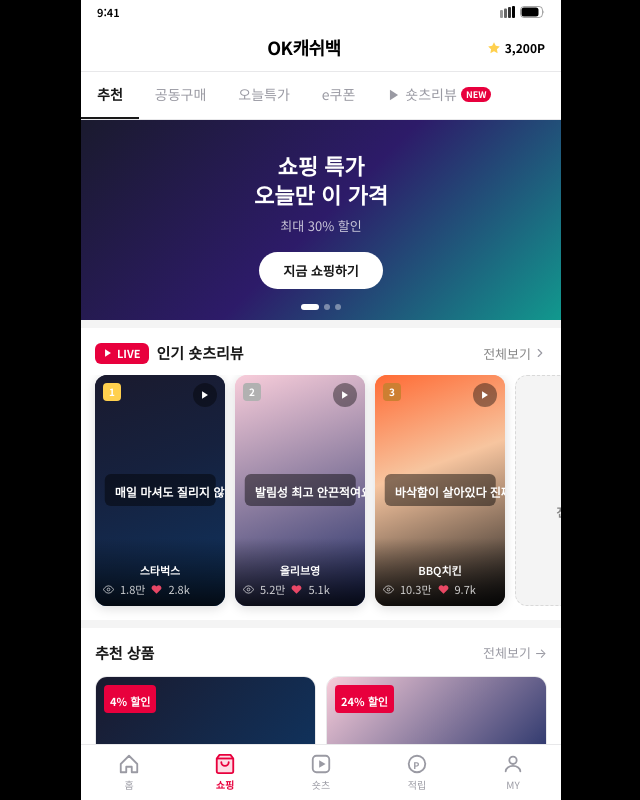
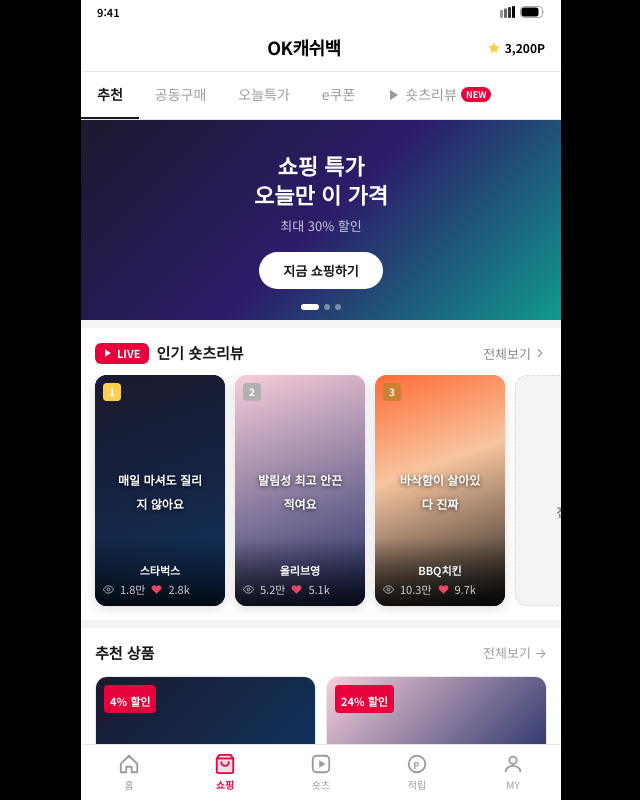
Before and after one commit to sangyun88/okcashbag-shorts-review, a React (Vite) app: page / in a window 1280 px wide. Shown: the whole page, without its empty margins (319-959 px from the left). Built offline with nearby package versions, Linux system fonts and the light colour scheme.

Commit message:
fix: 숏츠 자막 bg박스 제거, 줄바꿈 허용, 썸네일 재생아이콘 제거

```diff
--- a/src/components/shorts/HighlightSection.jsx
+++ b/src/components/shorts/HighlightSection.jsx
@@ -58,10 +58,9 @@ export default function HighlightSection() {
             <div style={{
               position: 'absolute', top: '50%', left: '50%',
               transform: 'translate(-50%, -50%)',
-              background: 'rgba(0,0,0,0.45)', borderRadius: 6,
               padding: '4px 10px', width: '85%', textAlign: 'center',
             }}>
-              <span style={{ color: T.white, fontSize: 12, fontWeight: 700, whiteSpace: 'nowrap' }}>{r.caption}</span>
+              <span style={{ color: T.white, fontSize: 12, fontWeight: 700, lineHeight: 1.4, textShadow: '0 1px 4px rgba(0,0,0,0.7)' }}>{r.caption}</span>
             </div>
 
             {/* 하단 오버레이 */}
@@ -82,17 +81,6 @@ export default function HighlightSection() {
                 </svg>
                 <span style={{ fontSize: 11, color: 'rgba(255,255,255,0.8)' }}>{fmtNum(r.likes)}</span>
               </div>
-            </div>
-
-            {/* 재생 아이콘 */}
-            <div style={{
-              position: 'absolute', top: 8, right: 8,
-              background: 'rgba(0,0,0,0.4)', borderRadius: '50%',
-              width: 24, height: 24, display: 'flex', alignItems: 'center', justifyContent: 'center',
-            }}>
-              <svg width="10" height="10" viewBox="0 0 24 24" fill={T.white}>
-                <polygon points="5,3 19,12 5,21"/>
-              </svg>
             </div>
 
             {/* 순위 뱃지 */}
--- a/src/components/shorts/VideoCard.jsx
+++ b/src/components/shorts/VideoCard.jsx
@@ -40,11 +40,11 @@ export default function VideoCard({ review, height }) {
       <div style={{
         position: 'absolute', top: '50%', left: '50%',
         transform: 'translate(-50%, -50%)',
-        background: 'rgba(0,0,0,0.45)', backdropFilter: 'blur(2px)',
-        padding: '8px 20px', borderRadius: 8,
+        padding: '8px 20px',
         pointerEvents: 'none',
+        width: '80%', textAlign: 'center',
       }}>
-        <span style={{ color: T.white, fontSize: 18, fontWeight: 700, letterSpacing: -0.3, whiteSpace: 'nowrap' }}>
+        <span style={{ color: T.white, fontSize: 18, fontWeight: 700, letterSpacing: -0.3, lineHeight: 1.4, textShadow: '0 1px 6px rgba(0,0,0,0.7)' }}>
           {review.caption}
         </span>
       </div>
--- a/src/screens/ScreenProductDetail.jsx
+++ b/src/screens/ScreenProductDetail.jsx
@@ -169,11 +169,6 @@ function ShortsReviewTab() {
                 <span style={{ fontSize: 10, color: T.white }}>{fmtNum(r.views)}</span>
               </div>
             </div>
-            <div style={{ position: 'absolute', top: 5, right: 5 }}>
-              <svg width="10" height="10" viewBox="0 0 24 24" fill={T.white}>
-                <polygon points="5,3 19,12 5,21"/>
-              </svg>
-            </div>
           </button>
         ))}
       </div>
```
